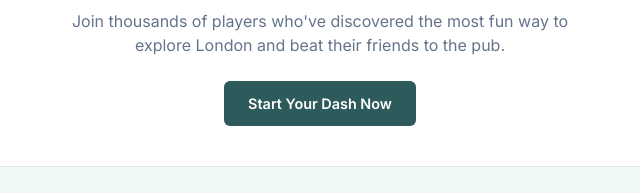
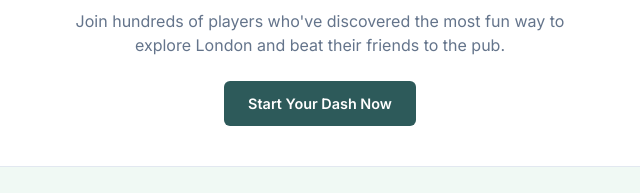
Before and after one commit to el16a2t/scavenger-dash-website, a plain HTML site: page index.html in a window 1280 px wide. Shown: the part 4769-4962 px from the top of the page, 320-960 px from the left. Drawn offline with Linux system fonts and the light colour scheme.

Commit message:
updated index copy

```diff
--- a/index.html
+++ b/index.html
@@ -1387,7 +1387,7 @@
         <div class="section-container">
             <div class="final-cta-content">
                 <h2>Ready to Start Your London Adventure?</h2>
-                <p>Join thousands of players who've discovered the most fun way to explore London and beat their friends to the pub.</p>
+                <p>Join hundreds of players who've discovered the most fun way to explore London and beat their friends to the pub.</p>
                 <a href="#pricing" class="hero-cta">Start Your Dash Now</a>
             </div>
         </div>
```
